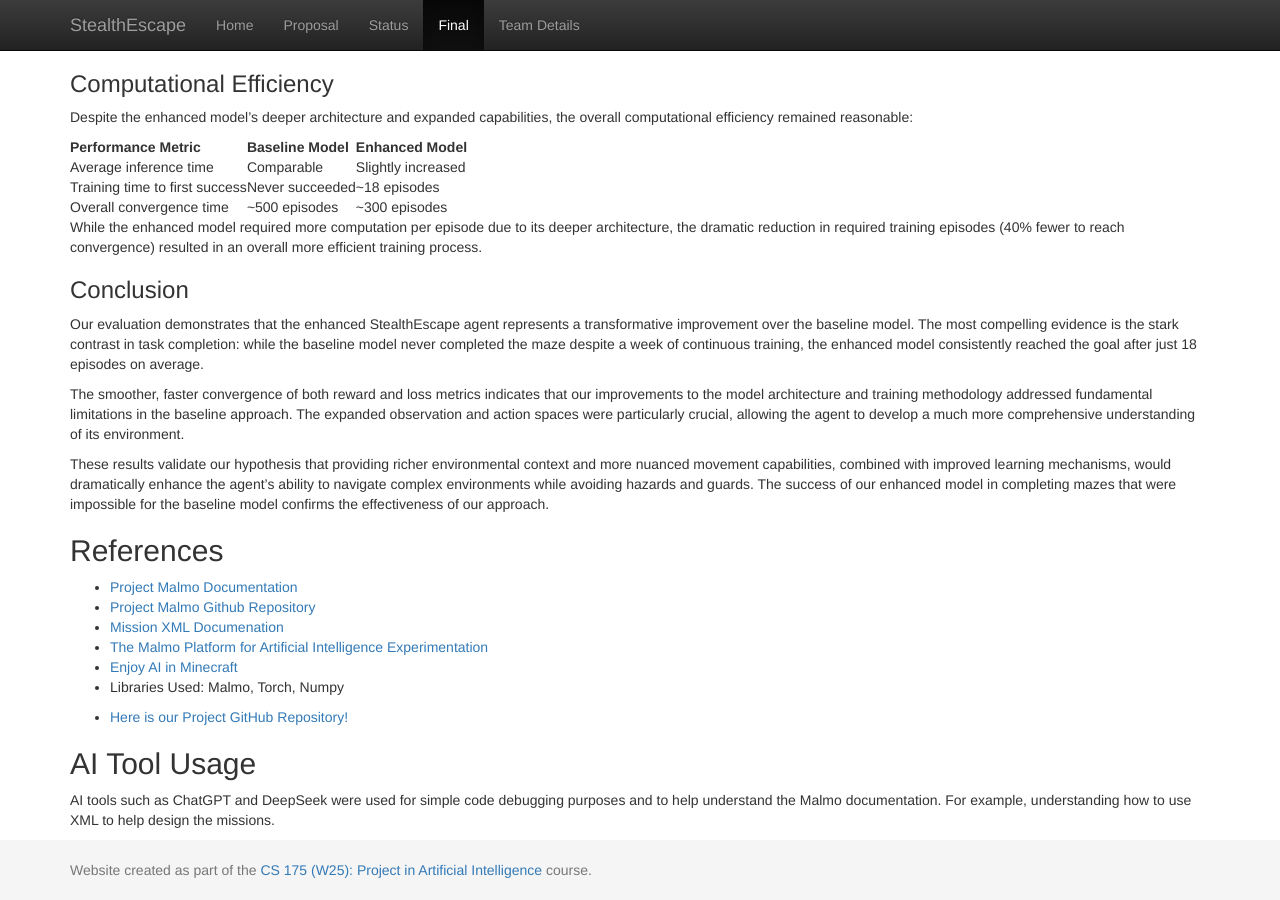
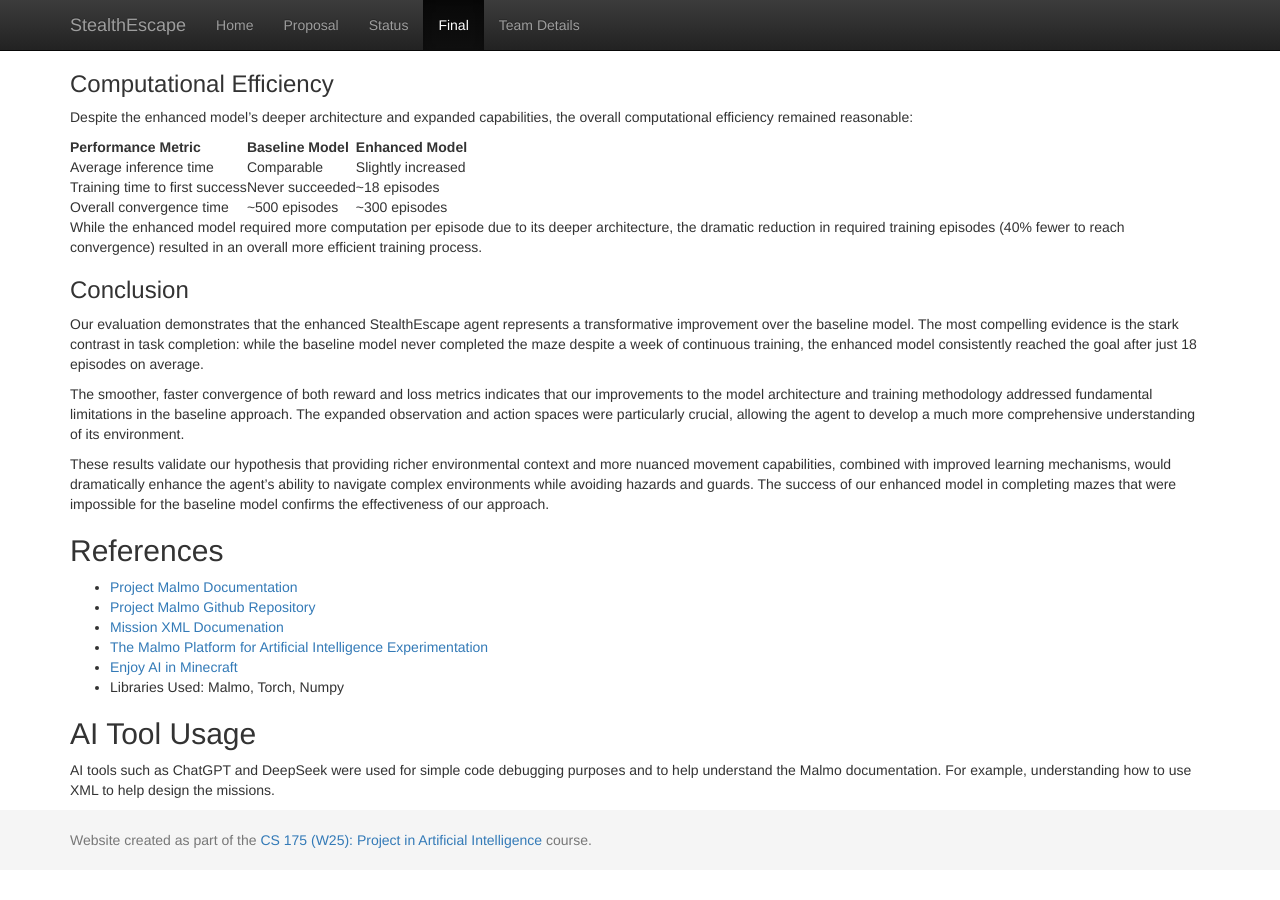
Before and after one commit to akarshanjain/StealthEscape, a Jekyll site: the page built from docs/final.md, in a window 1280 px wide and 900 px high, scrolled down 4808 px. Built offline with Jekyll 4.4.1, drawn with Linux system fonts in a browser that asks for light colours; after the commit the page ends 5678 px from its top, so only the background shows below that.

Commit message:
Update final.md

```diff
--- a/docs/final.md
+++ b/docs/final.md
@@ -198,8 +198,6 @@ These results validate our hypothesis that providing richer environmental contex
 - [Enjoy AI in Minecraft](https://tsmatz.wordpress.com/2020/07/09/minerl-and-malmo-reinforcement-learning-in-minecraft/)
 - Libraries Used: Malmo, Torch, Numpy
 
-- [Here is our Project GitHub Repository!]()
-
 ## AI Tool Usage
 AI tools such as ChatGPT and DeepSeek were used for simple code debugging purposes and to help understand the Malmo documentation. For example, understanding how to use XML to help design
 the missions.
```
